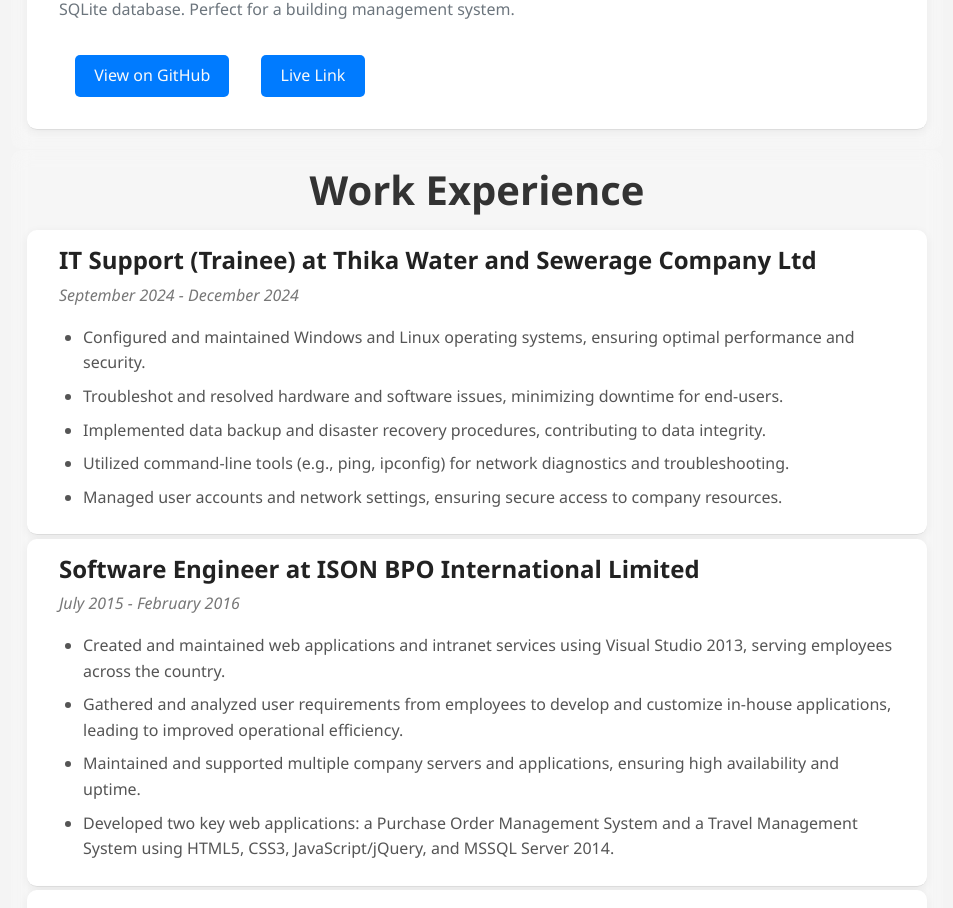
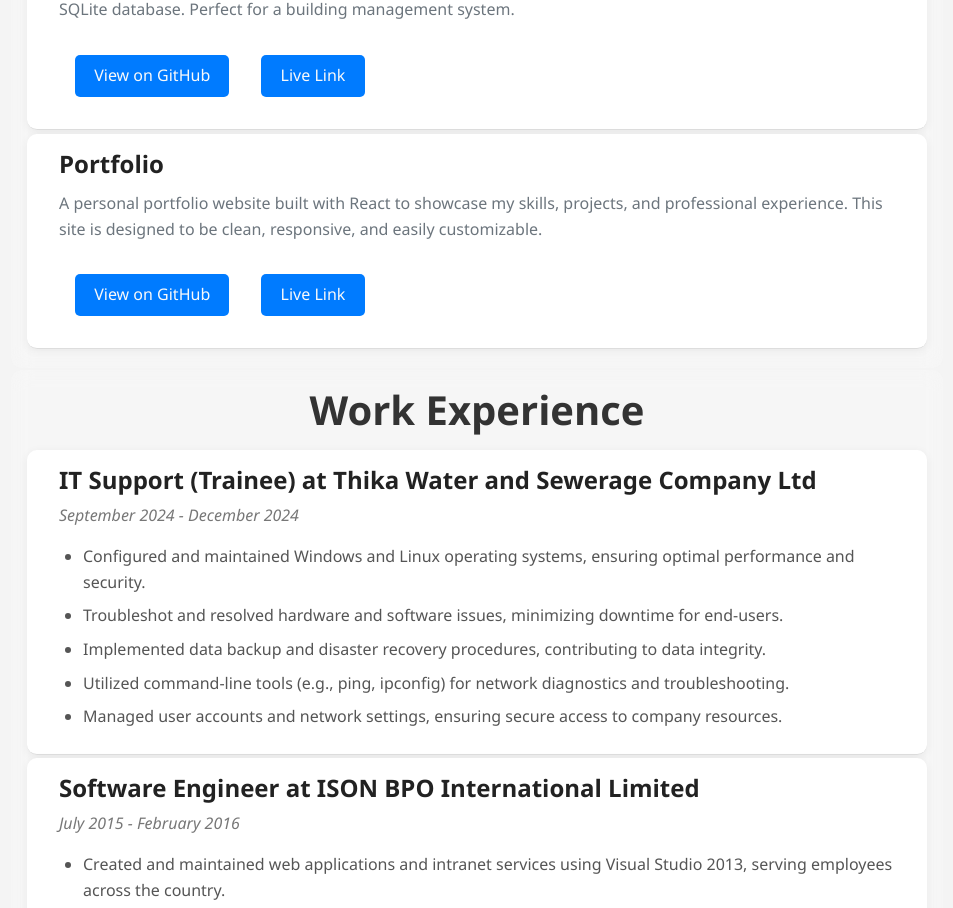
Before and after one commit to zetainstitute254/kevin_mutugi_kithinji_portfolio, a React (Vite) app: page / in a window 1280 px wide. Shown: the part 1398-2306 px from the top of the page, without its empty margins (163-1116 px from the left). Built offline with nearby package versions, Linux system fonts and the light colour scheme.

Commit message:
added portfolio project in the website
added portfolio project in the website

```diff
--- a/index.html
+++ b/index.html
@@ -2,7 +2,8 @@
 <html lang="en">
   <head>
     <meta charset="UTF-8" />
-    <link rel="icon" type="image/svg+xml" href="/vite.svg" />
+    <!-- <link rel="icon" type="image/svg+xml" href="/vite.svg" /> -->
+    <link rel="icon" type="image/jpeg" href="/photos/passport.jpg" />
     <meta name="viewport" content="width=device-width, initial-scale=1.0" />
     <title>Kevin Mutugi Kithinji - Portfolio</title>
   </head>
--- a/src/data/cvData.js
+++ b/src/data/cvData.js
@@ -126,6 +126,13 @@
           github_link: "https://github.com/iProjects/elevator-api.git", // No link provided
           live_link: "https://elevator-api-33fb.onrender.com/api/elevator/logs", // No link provided
       },
+      {
+        title: "Portfolio",
+        description:
+          "A personal portfolio website built with React to showcase my skills, projects, and professional experience. This site is designed to be clean, responsive, and easily customizable.",
+          github_link: "https://github.com/iProjects/kevin_mutugi_kithinji_portfolio.git", // No link provided
+          live_link: "https://elevator-api-33fb.onrender.com/api/elevator/logs", // No link provided
+      },
       // You can add more projects here if you have them.
     ],
 
```
